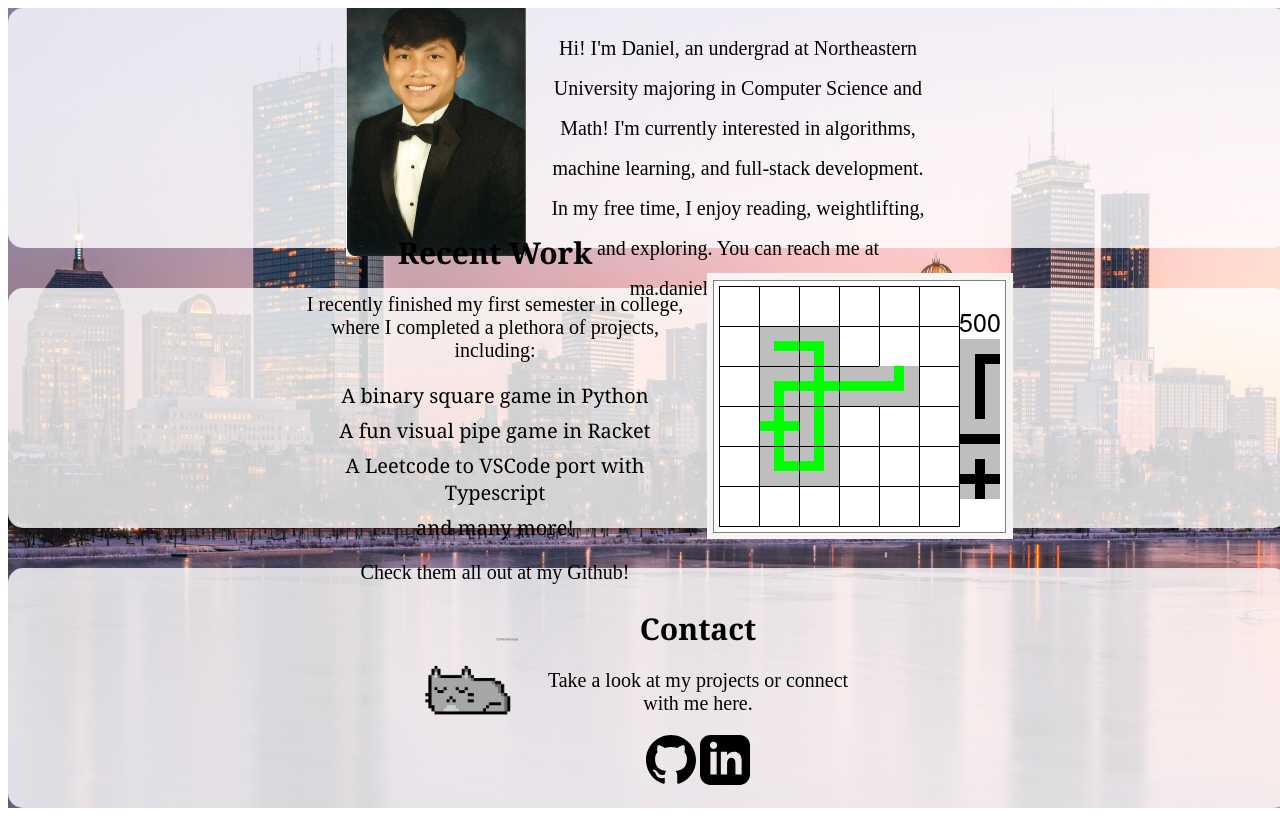
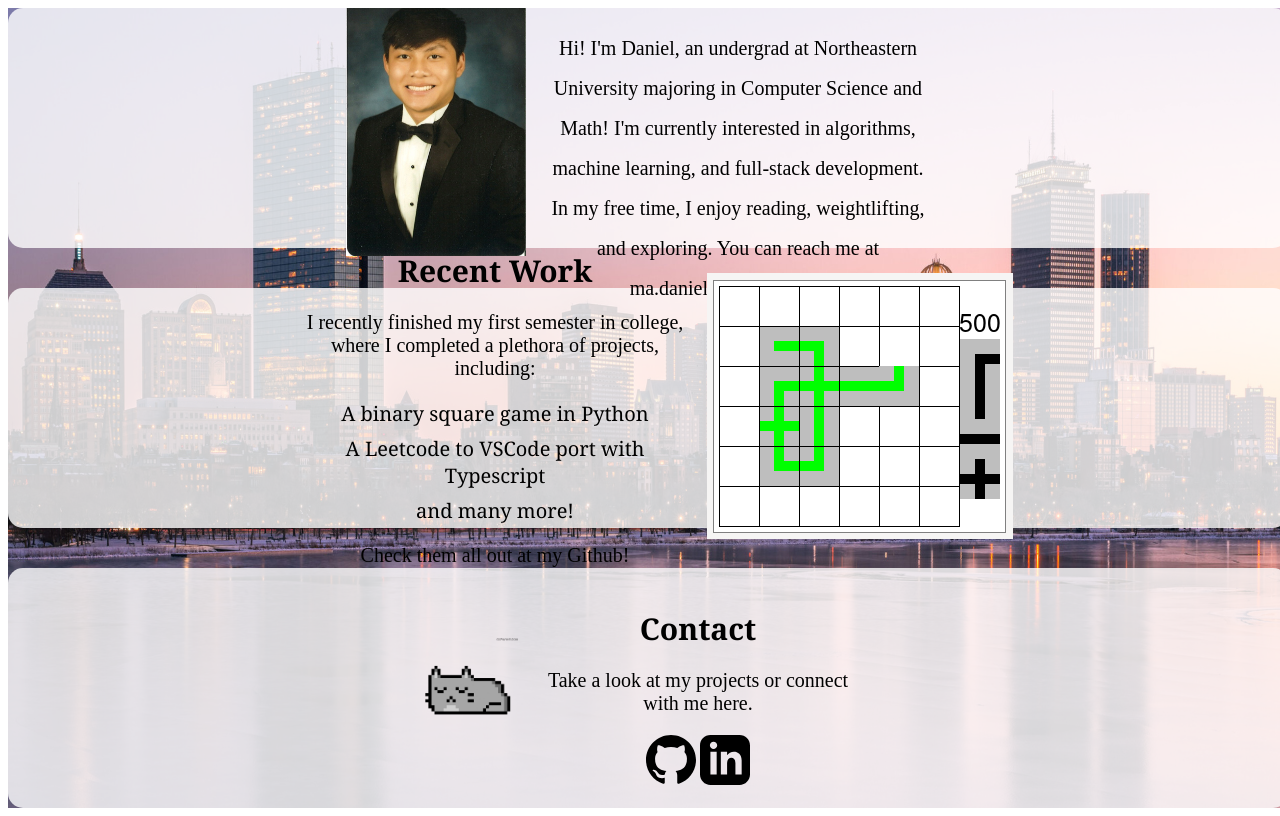
Before and after one commit to danielma4/website, a SvelteKit app: page / in a window 1280 px wide. Built offline with nearby package versions, Linux system fonts and the light colour scheme.

Commit message:
changed text

```diff
--- a/src/routes/+page.svelte
+++ b/src/routes/+page.svelte
@@ -36,7 +36,6 @@
             <p>I recently finished my first semester in college, where I completed a plethora of projects, including: </p>
                 <ul class="list">
                     <li>A binary square game in Python</li>
-                    <li>A fun visual pipe game in Racket</li>
                     <li>A Leetcode to VSCode port with Typescript</li>
                     <li>and many more!</li>
                 </ul>
```
